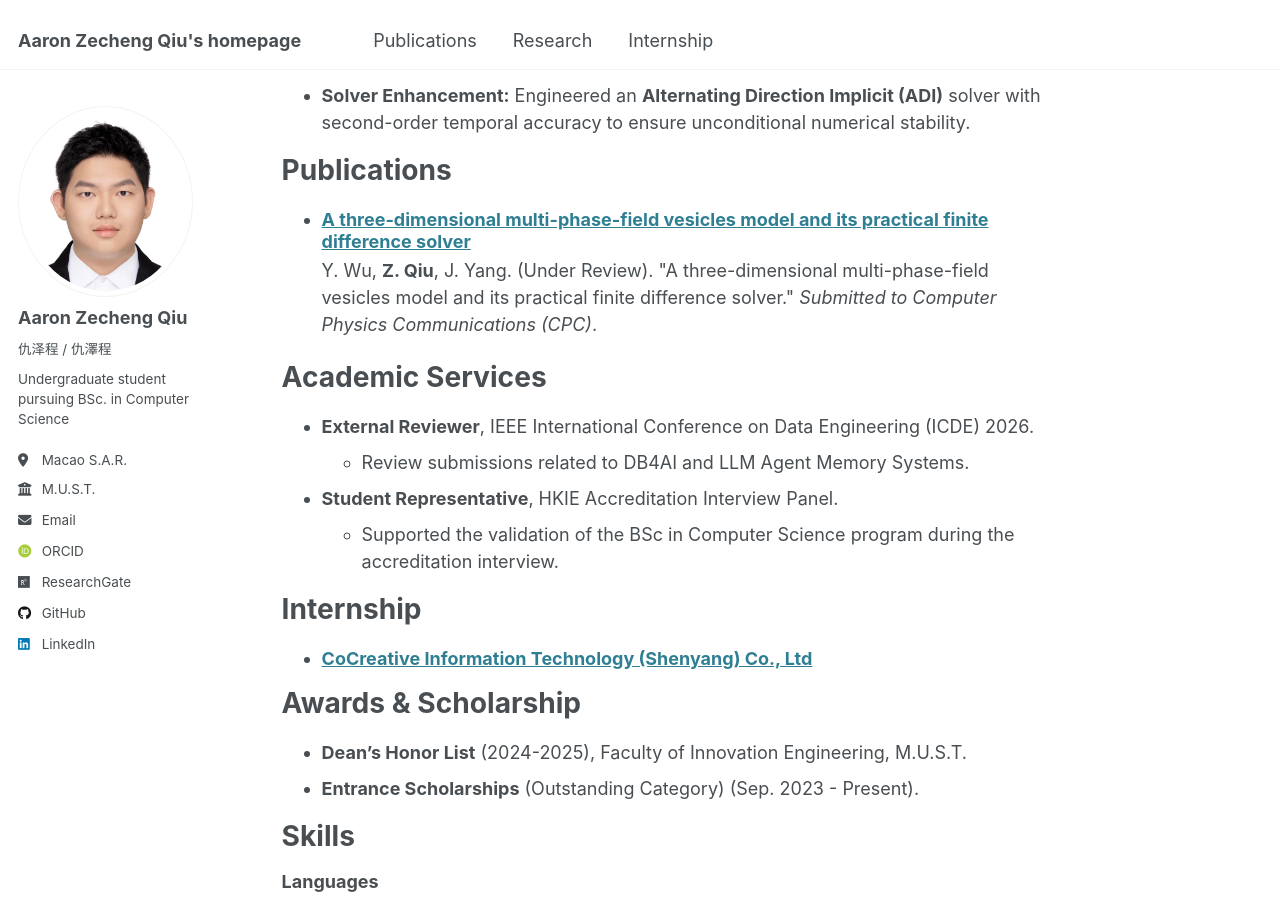
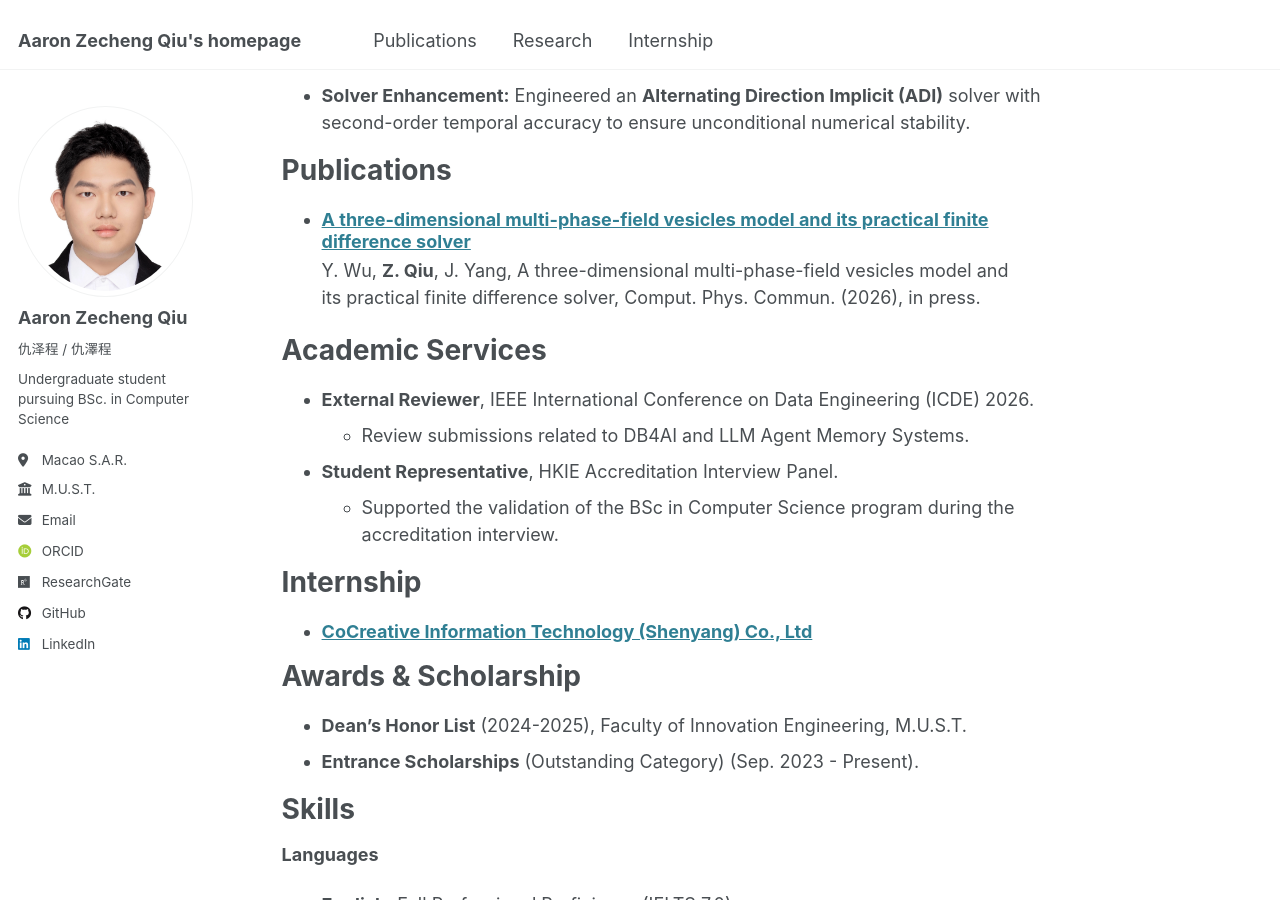
Before and after one commit to aaron-z-chiu/aaron-z-chiu.github.io, a Jekyll site: the page built from _pages/about.md, in a window 1280 px wide and 900 px high, scrolled down 1692 px. Built offline with Jekyll 4.4.1, drawn with Linux system fonts in a browser that asks for light colours; some web fonts are replaced.

Commit message:
Paper Accepted

```diff
--- a/_publications/2025-08-25-3d-vesicles-model.md
+++ b/_publications/2025-08-25-3d-vesicles-model.md
@@ -5,18 +5,35 @@ category: manuscripts
 permalink: /publication/2025-08-25-3d-vesicles-model
 excerpt: '<b>Authors:</b> Y. Wu, <b>Z. Qiu</b>, J. Yang<br><br><i>This paper proposes a three-dimensional multi-phase-field model for vesicles and a practical finite difference solver.</i>'
 date: 2025-08-25
-venue: 'Submitted to Computer Physics Communications (Under Review)'
+venue: 'Submitted to Computer Physics Communications'
 # slidesurl: ''
 # paperurl: ''
 codeurl: 'https://github.com/aaron-z-chiu/multiple-vesicles'
-citation: 'Y. Wu, <b>Z. Qiu</b>, J. Yang. (Under Review). &quot;A three-dimensional multi-phase-field vesicles model and its practical finite difference solver.&quot; <i>Submitted to Computer Physics Communications (CPC)</i>.'
+citation: 'Y. Wu, <b>Z. Qiu</b>, J. Yang, A three-dimensional multi-phase-field vesicles model and its practical finite difference solver, Comput. Phys. Commun. (2026), in press.'
 ---
 
 <b>Authors:</b> Y. Wu, <b>Z. Qiu</b>, J. Yang
 
-This paper presents a three-dimensional multi-phase-field vesicles model and discusses its practical finite difference solver. It is currently under review at Computer Physics Communications (CPC).
+This paper presents a three-dimensional multi-phase-field vesicles model and discusses its practical finite difference solver. It is currently aaccepted by Computer Physics Communications (CPC).
 
 **Main Contributions:**
 * Implemented a hybrid numerical solver for 3D fluid vesicle dynamics in C++, integrating phase-field models into an existing simulation framework.
 * Applied a semi-implicit finite difference scheme to evolve phase-field equations, ensuring rigorous numerical stability and energy conservation.
 * Optimized memory management and data storage strategies, significantly reducing computational overhead for multi-vesicle interaction simulations.
+
+<table style="border: none; width: 100%; margin-top: 20px;">
+  <tr style="border: none;">
+    <td width="50%" style="border: none; text-align: center; vertical-align: top; padding: 10px;">
+      <img src="../images/8cell.gif" alt="8-Vesicle Packing" style="width: 100%; border-radius: 8px; box-shadow: 0 4px 6px rgba(0,0,0,0.1);">
+      <div style="margin-top: 8px; font-style: italic; color: #666; font-size: 0.9em; line-height: 1.5;">
+        Phase-field simulation of 8 spherical vesicles with 2 phase-field variables.
+      </div>
+    </td>
+    <td width="50%" style="border: none; text-align: center; vertical-align: top; padding: 10px;">
+      <img src="../images/3cell.gif" alt="3-Vesicle RGB" style="width: 100%; border-radius: 8px; box-shadow: 0 4px 6px rgba(0,0,0,0.1);">
+      <div style="margin-top: 8px; font-style: italic; color: #666; font-size: 0.9em; line-height: 1.5;">
+        Phase-field simulation of 3 stacked vesicles with distinct phase-field variables.
+      </div>
+    </td>
+  </tr>
+</table>
--- a/_research/JXYang.md
+++ b/_research/JXYang.md
@@ -14,7 +14,7 @@ Here, Qiu has been participating in 2 research projects, his researches are main
 
 **Publications:**
 
-* [Y. Wu, Z. Qiu, J. Yang. (Under Review). "A three-dimensional multi-phase-field vesicles model and its practical finite difference solver." Submitted to Computer Physics Communications (CPC).](https://zecqiu.com/publication/2025-08-25-3d-vesicles-model)
+* [Y. Wu, <b>Z. Qiu</b>, J. Yang, A three-dimensional multi-phase-field vesicles model and its practical finite difference solver, Comput. Phys. Commun. (2026), in press.](https://zecqiu.com/publication/2025-08-25-3d-vesicles-model)
 
 <figure style="text-align: center; margin-top: 20px;">
     <img src="../images/CFD-TeamDinner.jpg" alt="CFD Team Dinner" style="width: 100%; max-width: 800px; border-radius: 8px;">
```
Also changed, not shown: 5 other files.
